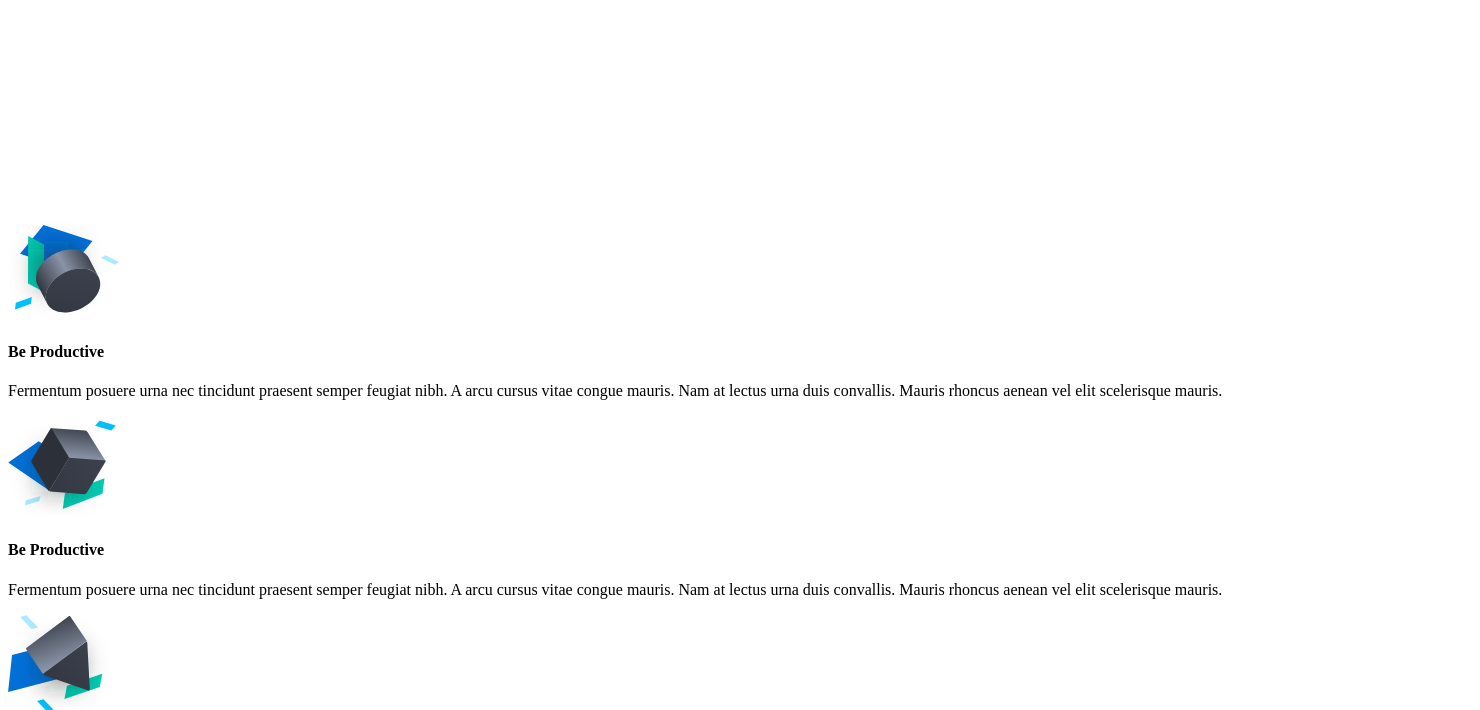
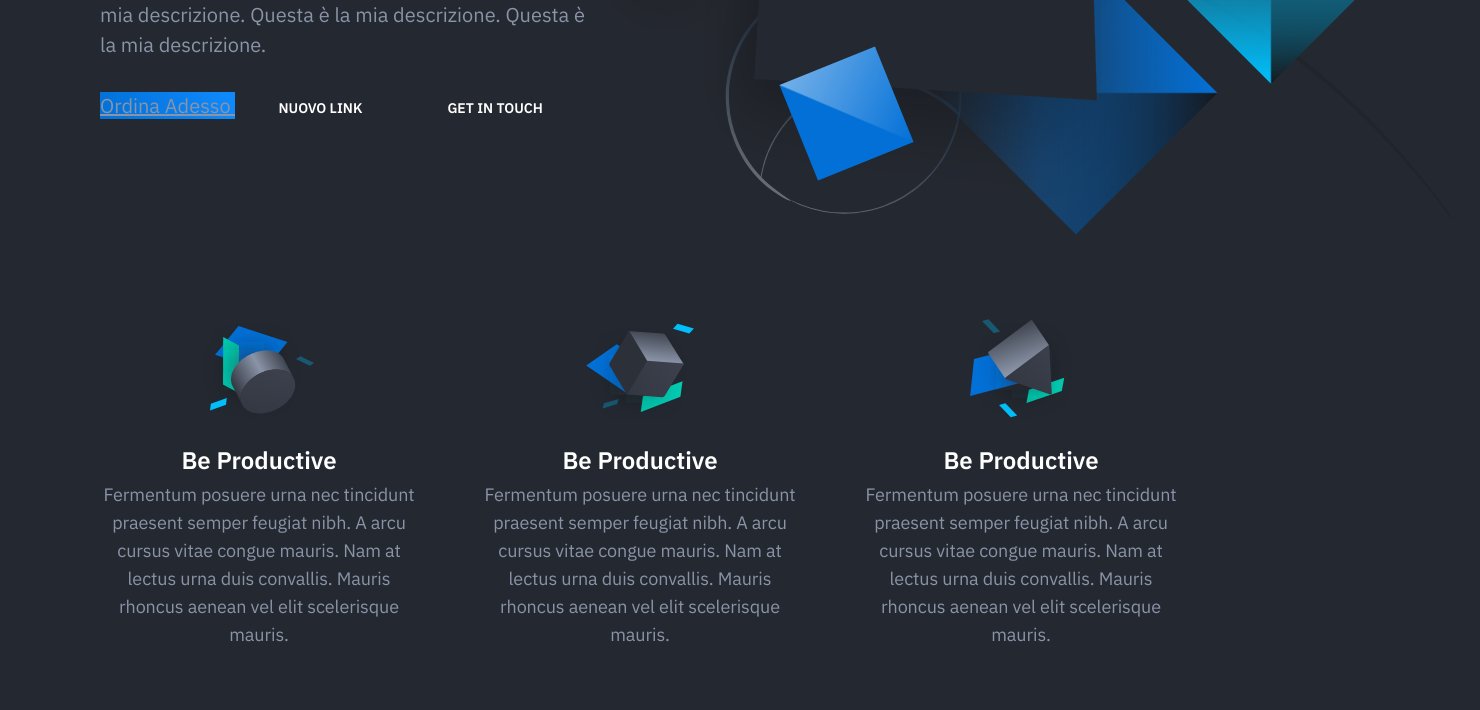
Before and after one commit to saimonregondi/landingpage, a plain HTML site: page index.html in a window 1280 px wide. Shown: the part 405-1115 px from the top of the page, 1480 px wide, since content can reach past the window. Drawn offline with nearby package versions, Linux system fonts and the light colour scheme.

Commit message:
head nuovo

```diff
--- a/index.html
+++ b/index.html
@@ -9,6 +9,14 @@
     'https://www.googletagmanager.com/gtm.js?id='+i+dl;f.parentNode.insertBefore(j,f);
     })(window,document,'script','dataLayer','GTM-WW7LVT8K');</script>
     <!-- End Google Tag Manager -->
+    <meta charset="utf-8">
+    <meta http-equiv="X-UA-Compatible" content="IE=edge">
+    <meta name="viewport" content="width=device-width, initial-scale=1">
+    <title>Solid Template</title>
+    <link href="https://fonts.googleapis.com/css?family=IBM+Plex+Sans:400,600" rel="stylesheet">
+    <link rel="stylesheet" href="dist/css/style.css">
+    <script src="https://unpkg.com/animejs@3.0.1/lib/anime.min.js"></script>
+    <script src="https://unpkg.com/scrollreveal@4.0.0/dist/scrollreveal.min.js"></script>
 </head>
 
 <body class="is-boxed has-animations">
```
